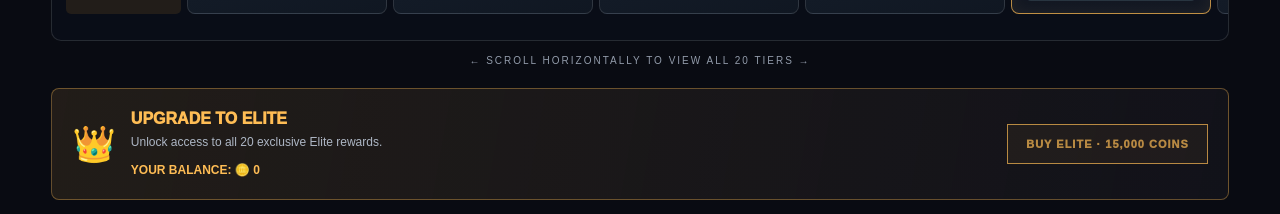
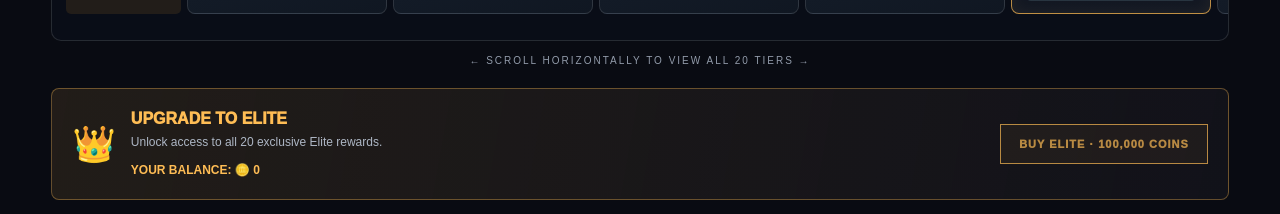
Before and after one commit to 4GeeksAcademy/Game-Design, a React (Vite) app: page /Game-Design/Festival in a window 1280 px wide. Shown: the part 1220-1434 px from the top of the page. Built offline with nearby package versions, Linux system fonts and the light colour scheme.

Commit message:
forgot to increase elite pass from 15000 to 100000

```diff
--- a/src/Mechanics/Main Page/Festival/Festival.jsx
+++ b/src/Mechanics/Main Page/Festival/Festival.jsx
@@ -33,7 +33,7 @@ const FESTIVAL_CHARACTER_IMAGES = {
   toga: TogaImage,
   hinata: HinataImage,
 };
-const ELITE_PASS_COST = 15000;
+const ELITE_PASS_COST = 100000;
 
 // Each tier has a free and an elite reward placeholder.
 const tiers = Array.from({ length: FESTIVAL_TOTAL_TIERS }, (_, index) => ({
```
